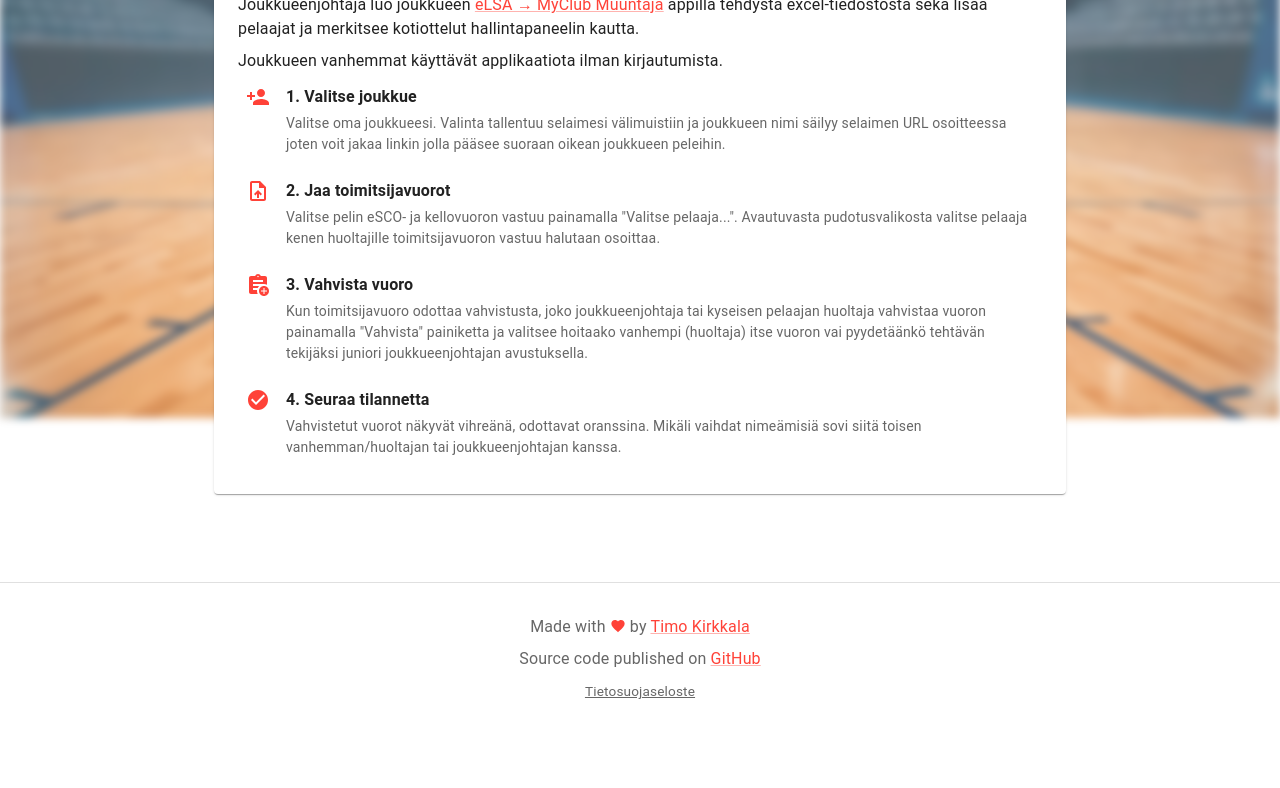
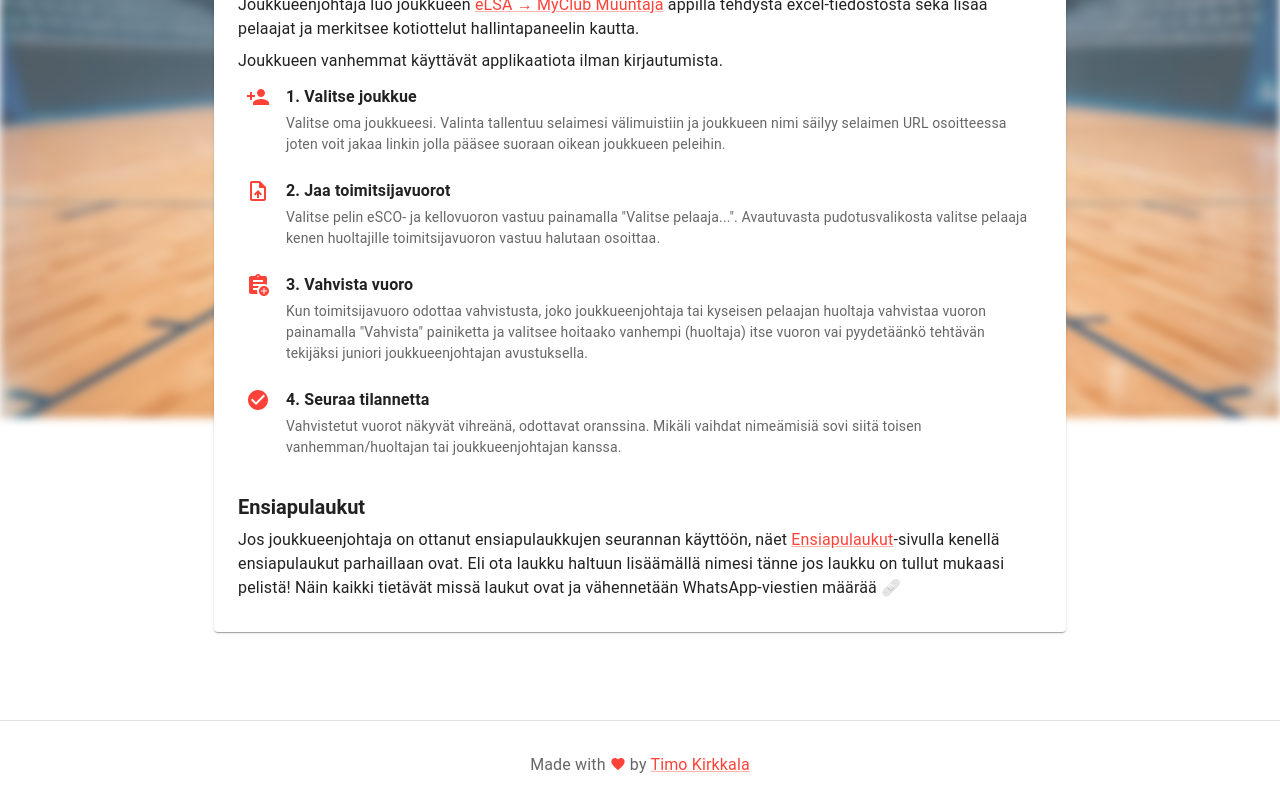
Before and after one commit to kirkkala/homegame-officials, a Next.js app: page /kayttoohjeet in a window 1280 px wide. Shown: the part 382-1170 px from the top of the page. Before the commit the page ends 1117 px from the top, so only its background shows below. Built offline with nearby package versions, Linux system fonts and the light colour scheme; no server answers; what @mui/material-nextjs would draw is missing.

Commit message:
Add first aid kit docs

```diff
--- a/app/kayttoohjeet/page.tsx
+++ b/app/kayttoohjeet/page.tsx
@@ -103,6 +103,16 @@ export default function KayttoohjeetPage() {
               />
             </ListItem>
           </List>
+          <Typography component="h3" variant="h5" gutterBottom sx={{ mt: 3 }}>
+            Ensiapulaukut
+          </Typography>
+          <Typography>
+            Jos joukkueenjohtaja on ottanut ensiapulaukkujen seurannan käyttöön, näet{" "}
+            <Link href="/ensiapulaukut">Ensiapulaukut</Link>-sivulla kenellä ensiapulaukut
+            parhaillaan ovat. Eli ota laukku haltuun lisäämällä nimesi tänne jos laukku on tullut
+            mukaasi pelistä! Näin kaikki tietävät missä laukut ovat ja vähennetään WhatsApp-viestien
+            määrää 🩹
+          </Typography>
         </Paper>
       </Container>
       <Footer />
```
